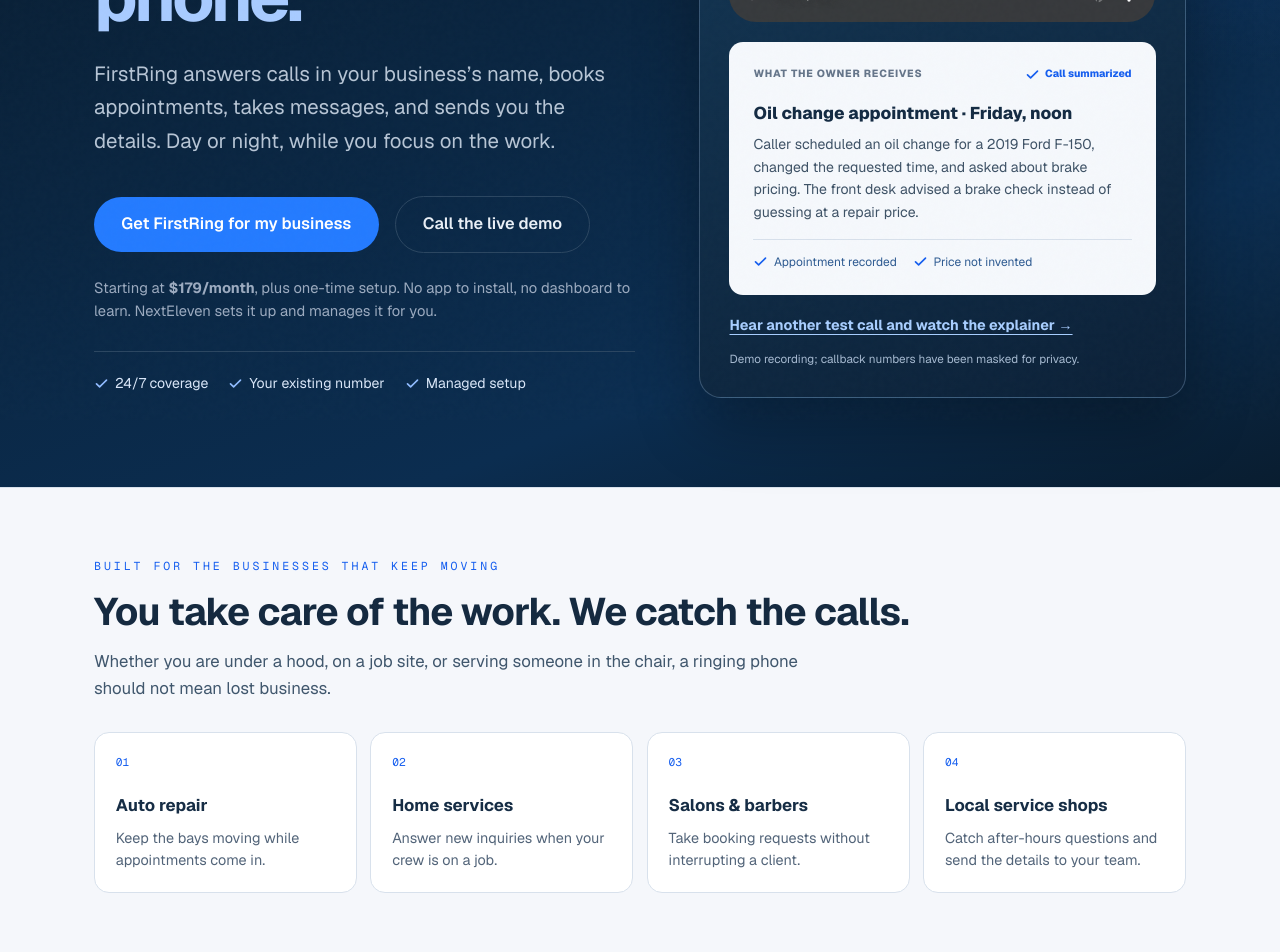
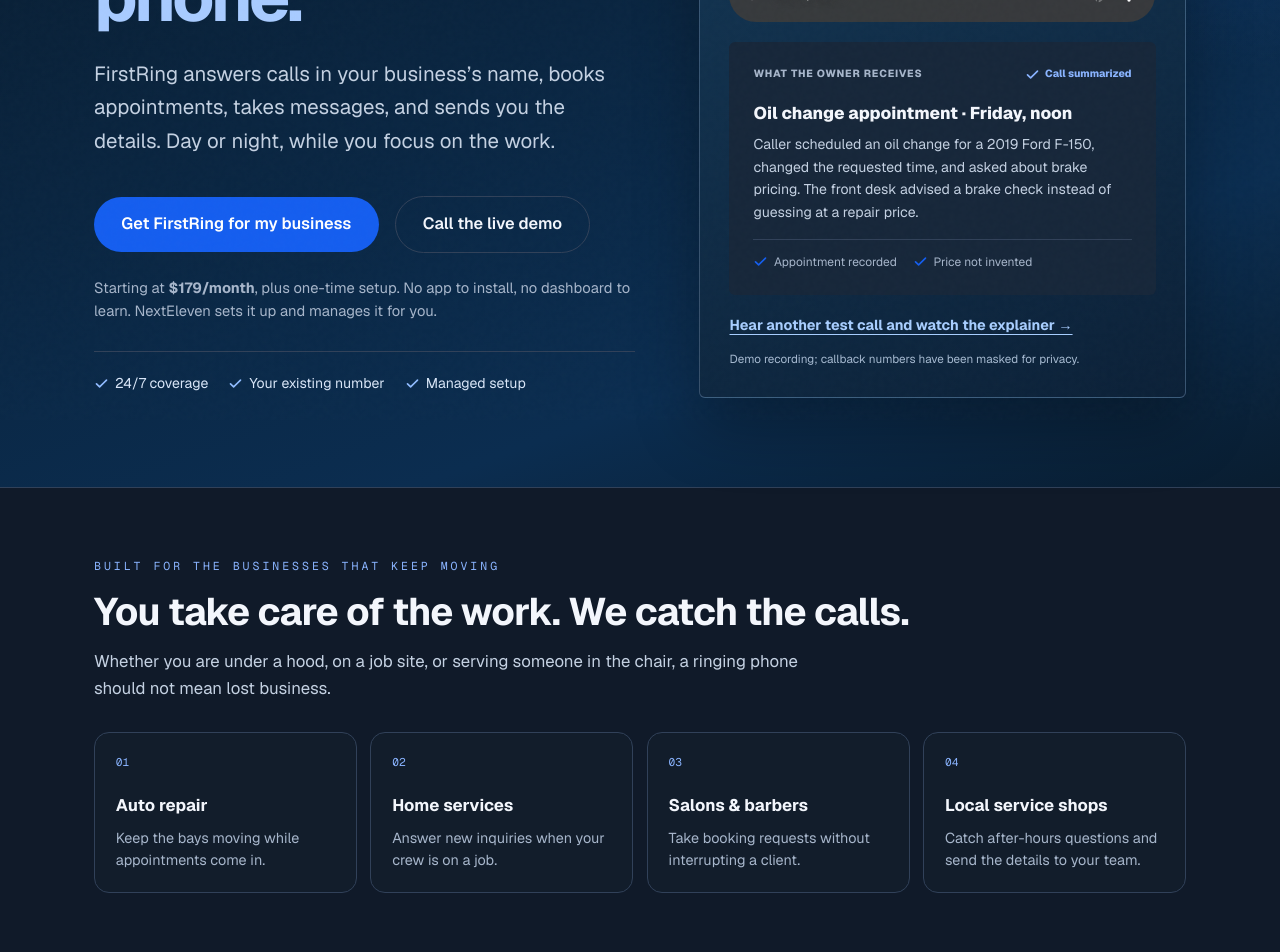
Before and after one commit to seanebones-lang/nexteleven-web, a Next.js app: page /frontdesk in a window 1280 px wide. Shown: the part 380-1332 px from the top of the page. Built offline with nearby package versions, Linux system fonts and the light colour scheme.

Commit message:
Reconcile FirstRing and security crawlable product pages

```diff
--- a/src/app/frontdesk/frontdesk.module.css
+++ b/src/app/frontdesk/frontdesk.module.css
@@ -3,15 +3,15 @@
    mono uppercase kickers, generous spacing. */
 
 .shell {
-  --ink: #091d30;
-  --panel: #0d263f;
-  --panel-raised: #14324e;
-  --line: #2b4661;
-  --text: #e9eff6;
-  --muted: #9cabc0;
-  --muted-strong: #b7c5d5;
-  --accent: #247bff;
-  --accent-light: #91bcff;
+  --ink: #0b1018;
+  --panel: #121d2b;
+  --panel-raised: #17273a;
+  --line: #314159;
+  --text: #f3f6fc;
+  --muted: #a7b6cb;
+  --muted-strong: #c4d1e2;
+  --accent: #155eef;
+  --accent-light: #8ab4ff;
   background: var(--ink);
   color: var(--text);
   font-family: var(--font-sans), "Helvetica Neue", Helvetica, Arial, sans-serif;
@@ -243,7 +243,7 @@
   width: 100%;
   display: block;
   border: 1px solid var(--line);
-  border-radius: 16px;
+  border-radius: 6px;
   background: #000;
 }
 
@@ -259,14 +259,14 @@
 .panel {
   background: var(--panel);
   border: 1px solid var(--line);
-  border-radius: 16px;
+  border-radius: 6px;
   padding: 1.8rem;
 }
 
 .panelRaised {
   background: var(--panel-raised);
   border: 1px solid var(--line);
-  border-radius: 16px;
+  border-radius: 6px;
   padding: 1.8rem;
 }
 
@@ -407,7 +407,7 @@
 .step {
   background: var(--panel);
   border: 1px solid var(--line);
-  border-radius: 16px;
+  border-radius: 6px;
   padding: 1.6rem;
 }
 
@@ -457,7 +457,7 @@
 .cap {
   background: var(--panel);
   border: 1px solid var(--line);
-  border-radius: 14px;
+  border-radius: 6px;
   padding: 1.4rem 1.5rem;
   display: flex;
   gap: 1rem;
@@ -502,7 +502,7 @@
 .priceCard {
   background: var(--panel);
   border: 1px solid var(--line);
-  border-radius: 16px;
+  border-radius: 6px;
   padding: 2rem;
   display: flex;
   flex-direction: column;
@@ -511,7 +511,7 @@
 .priceCardFeatured {
   background: var(--panel-raised);
   border: 1px solid var(--accent);
-  border-radius: 16px;
+  border-radius: 6px;
   padding: 2rem;
   display: flex;
   flex-direction: column;
@@ -579,7 +579,7 @@
 
 .extra {
   border: 1px dashed var(--line);
-  border-radius: 14px;
+  border-radius: 6px;
   padding: 1.4rem 1.5rem;
 }
 
@@ -616,7 +616,7 @@
 .faqItem {
   background: var(--panel);
   border: 1px solid var(--line);
-  border-radius: 12px;
+  border-radius: 6px;
   padding: 0 1.4rem;
 }
 
@@ -848,7 +848,7 @@
 
 .reportStat {
   border: 1px solid var(--line);
-  border-radius: 12px;
+  border-radius: 6px;
   padding: 1rem 1.1rem;
   display: flex;
   flex-direction: column;
@@ -896,7 +896,7 @@
 .intakeForm {
   background: var(--panel);
   border: 1px solid var(--line);
-  border-radius: 16px;
+  border-radius: 6px;
   padding: 1.8rem;
   max-width: 52rem;
 }
@@ -980,7 +980,7 @@
 .heroProof { border-top: 1px solid var(--line); padding-top: 1.35rem; margin-top: 1.75rem; display: flex; flex-wrap: wrap; gap: 0.7rem 1.25rem; }
 .heroProof span { display: inline-flex; gap: 0.38rem; align-items: center; color: #d9e6f8; font-size: 0.88rem; }
 .heroProof svg, .receiptStatus svg, .receiptFooter svg { width: 15px; height: 15px; color: #91bcff; flex: none; }
-.liveDemoCard { border: 1px solid rgba(156,188,226,0.3); border-radius: 22px; padding: clamp(1.25rem, 2.3vw, 2rem); background: linear-gradient(155deg, #143856, #0c2138); box-shadow: 0 28px 65px rgba(0,0,0,0.27); min-width: 0; }
+.liveDemoCard { border: 1px solid rgba(156,188,226,0.3); border-radius: 6px; padding: clamp(1.25rem, 2.3vw, 2rem); background: linear-gradient(155deg, #143856, #0c2138); box-shadow: 0 28px 65px rgba(0,0,0,0.27); min-width: 0; }
 .liveDemoTop { display: flex; align-items: center; gap: 0.75rem; }
 .avatarCircle { background: #155eef; color: white; width: 46px; height: 46px; display: flex; align-items: center; justify-content: center; border-radius: 15px; font-size: 1.45rem; font-weight: 750; flex: none; }
 .demoTitle { font-size: 1.02rem; font-weight: 700; color: white; margin: 0; }
@@ -988,52 +988,45 @@
 .demoLive { margin-left: auto; font-size: 0.63rem; color: #c7e0ff; border: 1px solid #42739d; padding: 0.32rem 0.55rem; border-radius: 999px; white-space: nowrap; letter-spacing: 0.07em; font-weight: 700; }
 .demoIntro { color: #cbd8e9; line-height: 1.58; font-size: 0.94rem; margin: 1.4rem 0 1rem; }
 .liveDemoCard .audio { color-scheme: dark; min-height: 54px; }
-.demoReceipt { background: #f5f8fc; color: #142b43; border-radius: 14px; padding: clamp(1rem, 2vw, 1.5rem); margin-top: 1.3rem; }
-.receiptHeading { display: flex; gap: 0.6rem; justify-content: space-between; align-items: center; flex-wrap: wrap; color: #65758a; font-size: 0.65rem; font-weight: 750; letter-spacing: 0.08em; }
-.receiptStatus { display: inline-flex; align-items: center; gap: 0.3rem; color: #155eef; letter-spacing: 0; }
-.receiptStatus svg { color: #155eef; }
+.demoReceipt { background: #17273a; color: #f3f6fc; border-radius: 6px; padding: clamp(1rem, 2vw, 1.5rem); margin-top: 1.3rem; }
+.receiptHeading { display: flex; gap: 0.6rem; justify-content: space-between; align-items: center; flex-wrap: wrap; color: #a7b6cb; font-size: 0.65rem; font-weight: 750; letter-spacing: 0.08em; }
+.receiptStatus { display: inline-flex; align-items: center; gap: 0.3rem; color: #8ab4ff; letter-spacing: 0; }
+.receiptStatus svg { color: #8ab4ff; }
 .receiptTitle { font-size: 1.07rem; font-weight: 740; line-height: 1.4; margin: 1.25rem 0 0.45rem; }
-.receiptText { color: #3e5266; line-height: 1.6; font-size: 0.88rem; margin: 0; }
-.receiptFooter { display: flex; gap: 0.55rem 1rem; flex-wrap: wrap; border-top: 1px solid #d7e0eb; margin-top: 1rem; padding-top: 0.8rem; font-size: 0.75rem; color: #2d5a91; }
+.receiptText { color: #c4d1e2; line-height: 1.6; font-size: 0.88rem; margin: 0; }
+.receiptFooter { display: flex; gap: 0.55rem 1rem; flex-wrap: wrap; border-top: 1px solid #314159; margin-top: 1rem; padding-top: 0.8rem; font-size: 0.75rem; color: #a7b6cb; }
 .receiptFooter span { display: inline-flex; gap: 0.35rem; align-items: center; }
 .receiptFooter svg { color: #155eef; }
 .demoSecondaryLink { color: #a8ceff; text-decoration: underline; text-underline-offset: 4px; font-weight: 620; font-size: 0.9rem; display: inline-block; margin-top: 1.25rem; }
 .demoSecondaryLink:hover { color: #fff; }
 .demoPrivacy { font-size: 0.73rem; color: #a6bad1; line-height: 1.5; margin: 0.8rem 0 0; }
 .lightSection {
-  --ink: #ffffff;
-  --panel: #fff;
-  --panel-raised: #eaf2ff;
-  --line: #d8e1ec;
-  --text: #152a40;
-  --muted: #586c80;
-  --muted-strong: #40576d;
-  --accent: #155eef;
-  --accent-light: #155eef;
-  background: #f5f7fb;
-  color: var(--text);
+  --ink: #0b1018; --panel: #121d2b; --panel-raised: #17273a;
+  --line: #314159; --text: #f3f6fc; --muted: #a7b6cb;
+  --muted-strong: #c4d1e2; --accent: #155eef; --accent-light: #8ab4ff;
+  background: #101a29; color: var(--text);
 }
-.lightSection .kicker { color: #155eef; }
+.lightSection .kicker { color: #8ab4ff; }
 .lightSection .panel, .lightSection .step, .lightSection .cap, .lightSection .priceCard, .lightSection .faqItem, .lightSection .intakeForm { box-shadow: 0 10px 30px rgba(17,40,65,0.04); }
 .lightSection .ctaPrimary, .lightSection .planCta { color: #fff; }
 .whoStrip { padding: 4.3rem 0 4.6rem; }
 .whoStrip .sectionLede { margin-bottom: 1.8rem; }
 .industryGrid { display: grid; grid-template-columns: repeat(4, minmax(0, 1fr)); gap: 0.85rem; }
-.industryCard { padding: 1.3rem; border: 1px solid var(--line); border-radius: 15px; background: white; min-width: 0; }
-.industryCard span { display: block; font-family: var(--font-mono),monospace; color: #155eef; font-size: 0.7rem; margin-bottom: 1.4rem; }
-.industryCard strong { display: block; color: #162d45; font-size: 1.05rem; margin-bottom: 0.55rem; }
-.industryCard p { color: #526479; line-height: 1.55; margin: 0; font-size: 0.9rem; }
+.industryCard { padding: 1.3rem; border: 1px solid var(--line); border-radius: 15px; background: var(--panel); min-width: 0; }
+.industryCard span { display: block; font-family: var(--font-mono),monospace; color: #8ab4ff; font-size: 0.7rem; margin-bottom: 1.4rem; }
+.industryCard strong { display: block; color: #f3f6fc; font-size: 1.05rem; margin-bottom: 0.55rem; }
+.industryCard p { color: #a7b6cb; line-height: 1.55; margin: 0; font-size: 0.9rem; }
 .proofGrid { display: grid; grid-template-columns: repeat(2, minmax(0, 1fr)); gap: 1.25rem; align-items: stretch; }
 .proofCardTitle { font-size: 1.3rem; line-height: 1.25; margin: 0 0 0.75rem; }
 .proofCardText { color: var(--muted-strong); line-height: 1.6; margin: 0 0 1.4rem; }
 .inlineLink { color: var(--accent-light); text-decoration: underline; text-underline-offset: 3px; }
-.transcriptDetails { border: 1px solid var(--line); background: var(--panel); border-radius: 14px; margin-top: 1.25rem; overflow: hidden; }
+.transcriptDetails { border: 1px solid var(--line); background: var(--panel); border-radius: 6px; margin-top: 1.25rem; overflow: hidden; }
 .transcriptDetails > summary { padding: 1.1rem 1.5rem; font-weight: 650; color: var(--text); cursor: pointer; }
 .transcriptDetails > summary:hover { color: var(--accent-light); }
 .transcriptDetails .panel { border: 0; box-shadow: none; margin: 0 !important; border-radius: 0; border-top: 1px solid var(--line); }
 .priceGrid { gap: 1.25rem; }
 .priceCard, .priceCardFeatured { padding: clamp(1.6rem, 3vw, 2.25rem); }
-.priceCardFeatured { background: #eaf2ff; box-shadow: 0 14px 44px rgba(21,94,239,0.11); }
+.priceCardFeatured { background: var(--panel-raised); box-shadow: none; }
 .priceBig { font-size: clamp(2.8rem, 5vw, 4rem); line-height: 1.1; letter-spacing: -0.05em; font-weight: 760; margin: 0 0 1rem; }
 .priceBig span { font-size: 0.95rem; font-weight: 520; letter-spacing: 0; color: var(--muted); margin-left: 0.5rem; }
 .planIntro { color: var(--muted-strong); font-size: 1rem; line-height: 1.55; margin: 0 0 1.5rem; }
@@ -1044,7 +1037,7 @@
 .planCta { display: block; text-align: center; text-decoration: none; background: #155eef; padding: 0.85rem 1.1rem; border-radius: 11px; font-weight: 670; margin-top: auto; }
 .priceCard > .planCta, .priceCardFeatured > .planCta { margin-top: 1.55rem; }
 .planCta:hover { background: #1049bd; }
-.setupFees { display: grid; grid-template-columns: 1.1fr 0.9fr; gap: 2rem; align-items: center; border: 1px solid var(--line); border-radius: 16px; padding: 1.7rem; margin-top: 1.4rem; background: white; }
+.setupFees { display: grid; grid-template-columns: 1.1fr 0.9fr; gap: 2rem; align-items: center; border: 1px solid var(--line); border-radius: 6px; padding: 1.7rem; margin-top: 1.4rem; background: var(--panel); }
 .setupFees h3 { margin: 0 0 0.7rem; font-size: 1.2rem; }
 .setupFees p { color: var(--muted-strong); line-height: 1.6; margin: 0.45rem 0; }
 .setupFeeOptions { border-left: 1px solid var(--line); padding-left: 1.5rem; }
@@ -1080,3 +1073,26 @@ a:focus-visible, button:focus-visible, summary:focus-visible, audio:focus-visibl
   .liveDemoCard { padding: 1.15rem; }
   .receiptHeading { align-items: flex-start; }
 }
+
+/* Product navigation beneath the actual NextEleven corporate header. */
+.productBar {
+ width: 100%; min-height: 68px; padding: .65rem 5vw;
+ display: flex; align-items: center; justify-content: space-between; flex-wrap: wrap;
+ gap: 1rem 2rem; background: #121d2b; color: #f3f6fc;
+ border-bottom: 1px solid #314159;
+}
+.productBar .brand { color: #f3f6fc; white-space: nowrap; }
+.productBar nav { display: flex; align-items: center; flex-wrap: wrap; gap: .5rem 1.4rem; }
+.productBar nav a { color: #c4d1e2; font-size: .83rem; text-decoration: none; }
+.productBar nav a:hover { color: #8ab4ff; }
+.productBar nav .productCta {
+ border: 1px solid #518cf1; border-radius: 4px; padding: .6rem 1rem;
+ background: #155eef; color: white; font-weight: 650;
+}
+.productBar .brandText { font-size: 1.1rem; }
+.productBar .brandText small { letter-spacing: .12em; }
+@media(max-width:740px) {
+ .productBar { gap: .7rem; padding: .8rem 5vw; }
+ .productBar nav { gap: .45rem .9rem; }
+ .productBar nav a { font-size: .78rem; }
+}
```
